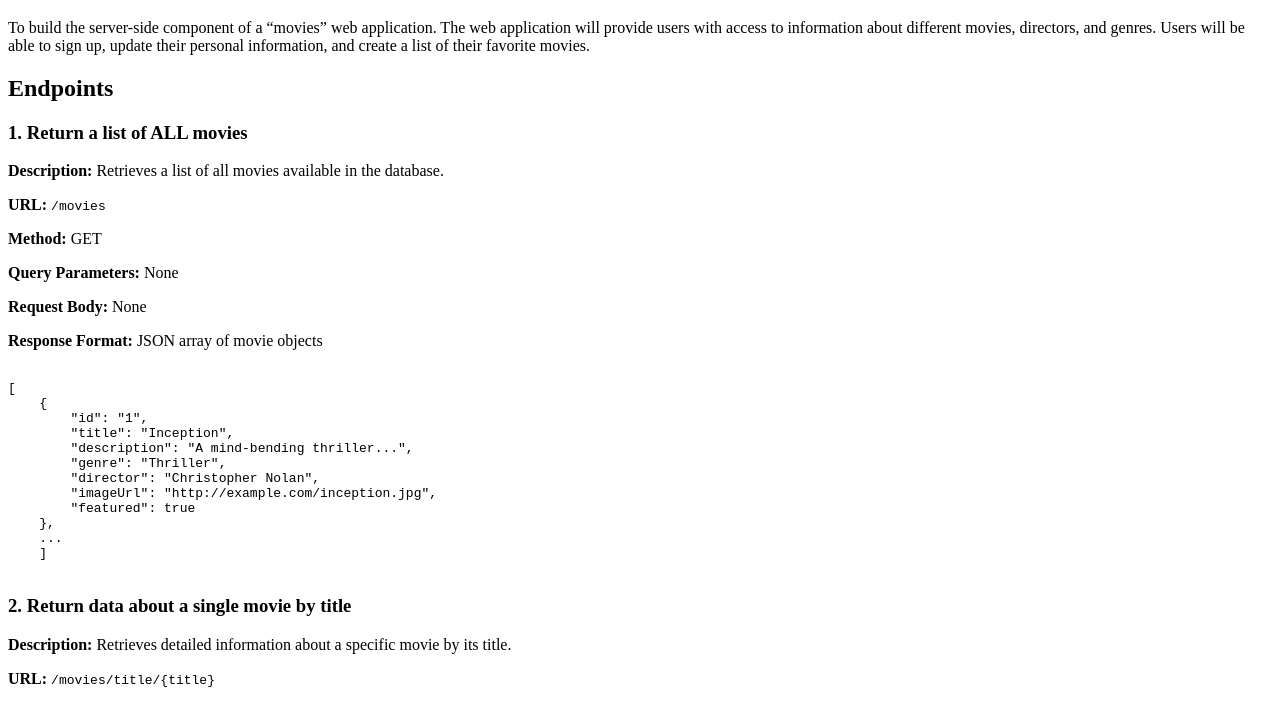
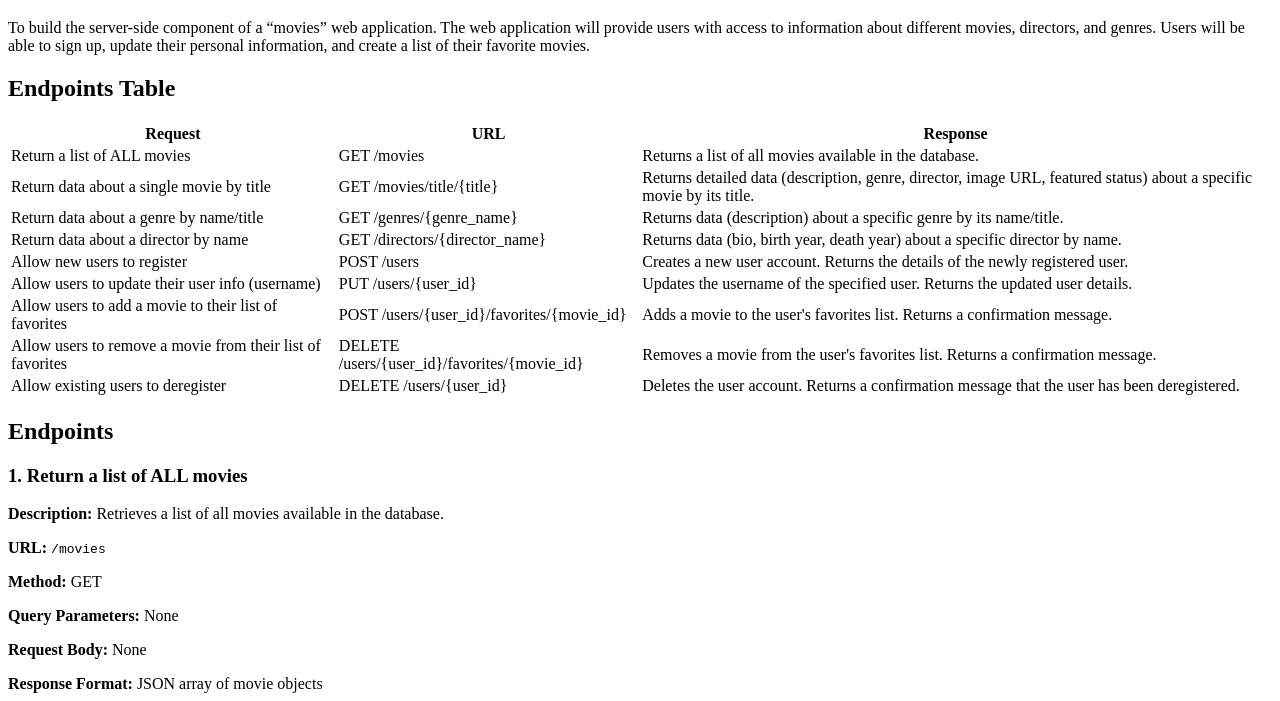
Before and after one commit to BhavaniPenugonda/movie_api, a plain HTML site: page public/documentation.html in a window 1280 px wide. Shown: the part 61-762 px from the top of the page. Drawn offline with Linux system fonts and the light colour scheme.

Commit message:
Table is created with request,url,reponse columns f

```diff
--- a/public/documentation.html
+++ b/public/documentation.html
@@ -13,6 +13,66 @@
     movies, directors, and genres. Users will be able to sign up, update their
     personal information, and create a list of their favorite movies.
   </p>
+
+  <h2>Endpoints Table</h2>
+
+  <table>
+    <thead>
+      <tr>
+        <th>Request</th>
+        <th>URL</th>
+        <th>Response</th>
+      </tr>
+    </thead>
+    <tbody>
+      <tr>
+        <td>Return a list of ALL movies</td>
+        <td>GET /movies</td>
+        <td>Returns a list of all movies available in the database.</td>
+      </tr>
+      <tr>
+        <td>Return data about a single movie by title</td>
+        <td>GET /movies/title/{title}</td>
+        <td>Returns detailed data (description, genre, director, image URL, featured status) about a specific movie by its title.</td>
+      </tr>
+      <tr>
+        <td>Return data about a genre by name/title</td>
+        <td>GET /genres/{genre_name}</td>
+        <td>Returns data (description) about a specific genre by its name/title.</td>
+      </tr>
+      <tr>
+        <td>Return data about a director by name</td>
+        <td>GET /directors/{director_name}</td>
+        <td>Returns data (bio, birth year, death year) about a specific director by name.</td>
+      </tr>
+      <tr>
+        <td>Allow new users to register</td>
+        <td>POST /users</td>
+        <td>Creates a new user account. Returns the details of the newly registered user.</td>
+      </tr>
+      <tr>
+        <td>Allow users to update their user info (username)</td>
+        <td>PUT /users/{user_id}</td>
+        <td>Updates the username of the specified user. Returns the updated user details.</td>
+      </tr>
+      <tr>
+        <td>Allow users to add a movie to their list of favorites</td>
+        <td>POST /users/{user_id}/favorites/{movie_id}</td>
+        <td>Adds a movie to the user's favorites list. Returns a confirmation message.</td>
+      </tr>
+      <tr>
+        <td>Allow users to remove a movie from their list of favorites</td>
+        <td>DELETE /users/{user_id}/favorites/{movie_id}</td>
+        <td>Removes a movie from the user's favorites list. Returns a confirmation message.</td>
+      </tr>
+      <tr>
+        <td>Allow existing users to deregister</td>
+        <td>DELETE /users/{user_id}</td>
+        <td>Deletes the user account. Returns a confirmation message that the user has been deregistered.</td>
+      </tr>
+    </tbody>
+  </table>
+
 
   <h2>Endpoints</h2>
 
```
Lines whose indentation alone changed are shown as unchanged.
